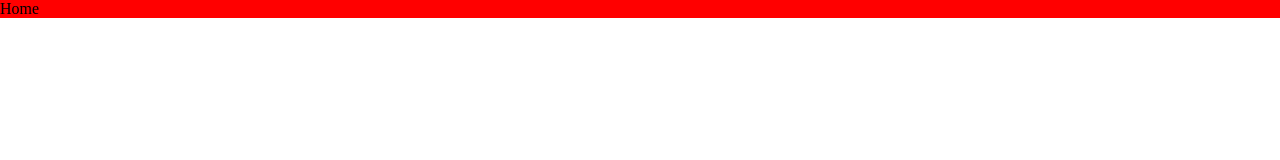
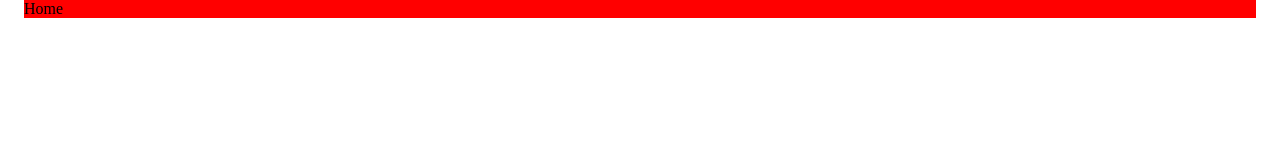
Before and after one commit to ChrisCedi/my-bookC, a React (Create React App) app: page / in a window 1280 px wide. Shown: the top 160 px of the page. Built offline with nearby package versions, Linux system fonts and the light colour scheme.

Commit message:
feature: navigation with routes and layout

```diff
--- a/package.json
+++ b/package.json
@@ -10,6 +10,7 @@
     "@testing-library/user-event": "^13.5.0",
     "react": "^18.2.0",
     "react-dom": "^18.2.0",
+    "react-helmet": "^6.1.0",
     "react-router-dom": "^6.9.0",
     "react-scripts": "5.0.1",
     "web-vitals": "^2.1.4"
--- a/src/App.js
+++ b/src/App.js
@@ -1,9 +1,9 @@
-import { Home } from "./views/Home/Home";
+import { Navigation } from "./routes/Navigation";
 
 function App() {
   return (
     <div>
-      <Home />
+      <Navigation />
     </div>
   );
 }
--- /dev/null
+++ b/src/layouts/BaseLayout.js
@@ -0,0 +1,10 @@
+import React from "react";
+import { Container } from "@material-ui/core";
+
+export const BaseLayout = ({ children }) => {
+  return (
+    <div>
+      <Container>{children}</Container>
+    </div>
+  );
+};
--- /dev/null
+++ b/src/routes/Navigation.js
@@ -0,0 +1,29 @@
+import { Helmet } from "react-helmet";
+import { BrowserRouter as Router, Route, Routes } from "react-router-dom";
+import { routes } from "./routes";
+
+export const Navigation = () => {
+  return (
+    <Router>
+      <Routes>
+        {routes.map((route, index) => (
+          <Route
+            key={index}
+            path={route.path}
+            exact={route.exact}
+            element={
+              <>
+                <Helmet>
+                  <title>{route.routeMessage}</title>
+                </Helmet>
+                <route.layout>
+                  <route.component />
+                </route.layout>
+              </>
+            }
+          />
+        ))}
+      </Routes>
+    </Router>
+  );
+};
--- /dev/null
+++ b/src/routes/routes.js
@@ -0,0 +1,14 @@
+import { Home } from "../views/Home/Home";
+import { BaseLayout } from "../layouts/BaseLayout";
+
+const routes = [
+  {
+    path: "/",
+    layout: BaseLayout,
+    component: Home,
+    exact: true,
+    routeMessage: "Home",
+  },
+];
+
+export { routes };
```
Also changed, not shown: 1 other file (tests, documents, lock files or other folders).
